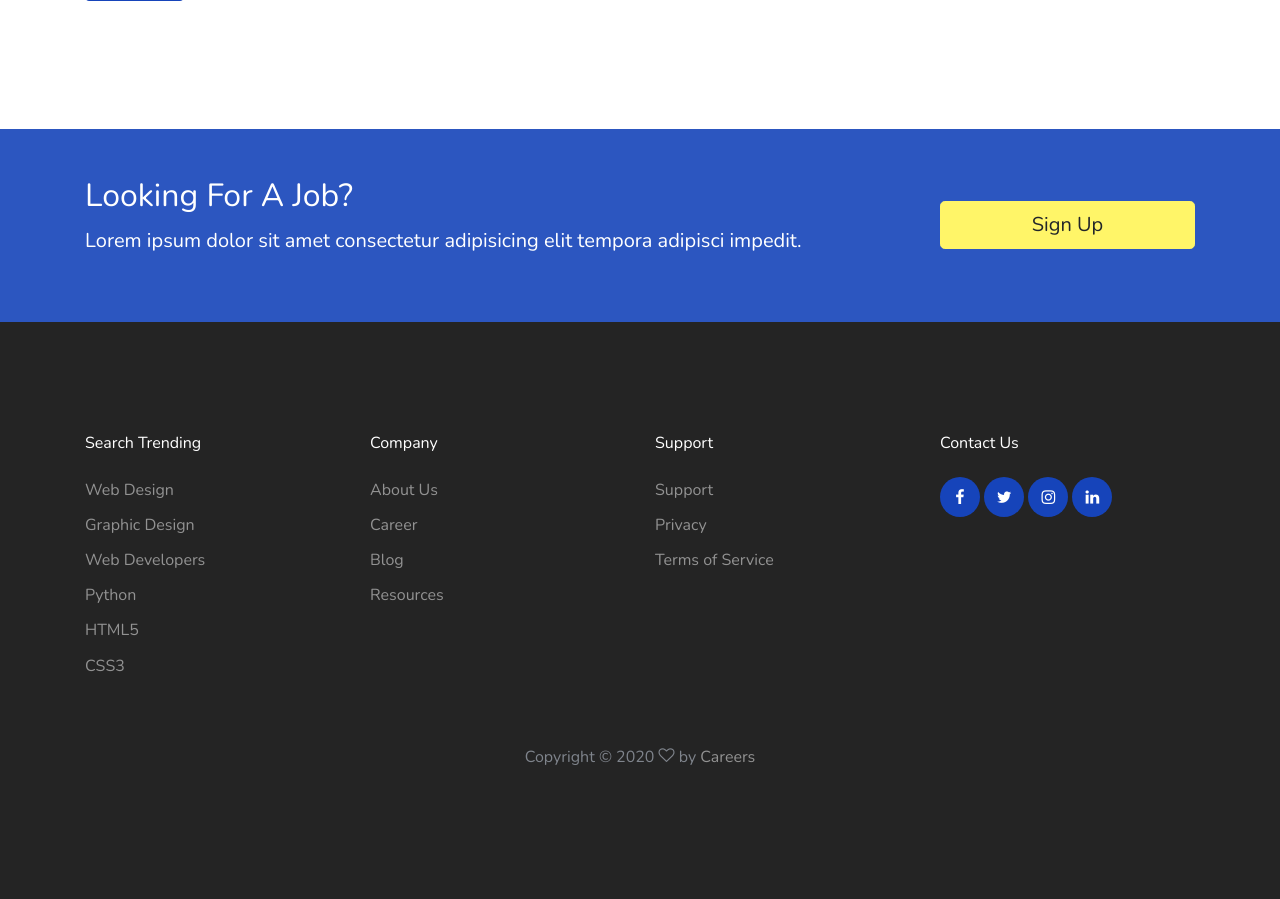
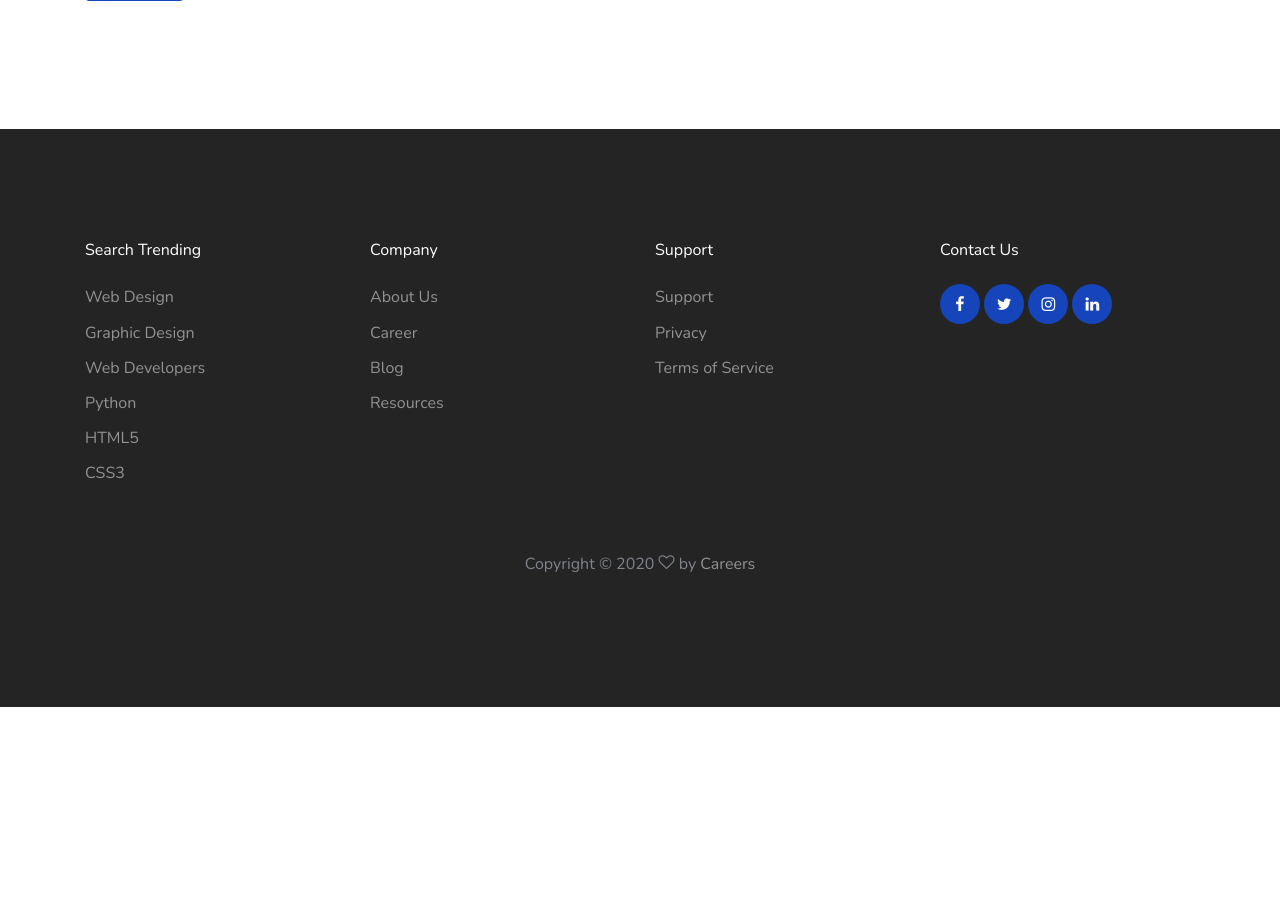
Before and after one commit to nazmul199512/django-job-portal, a Django app: page /accounts/signup/ in a window 1280 px wide. Shown: the part 1143-2042 px from the top of the page. After the commit the page ends 1850 px from the top, so only its background shows below. Run offline with Django 3.2, Linux system fonts and the light colour scheme; some libraries are stand-ins or nearby versions; some web fonts are replaced.

Commit message:
Update base.html

```diff
--- a/job_portal/templates/base.html
+++ b/job_portal/templates/base.html
@@ -1,4 +1,3 @@
-
 {% load static %}
 
 
@@ -39,21 +38,7 @@
     {% endblock %}
 
 
-    <section class="py-5 bg-image overlay-primary fixed overlay" >
-      <div class="container">
-        <div class="row align-items-center">
-          <div class="col-md-8">
-            <h2 class="text-white">Looking For A Job?</h2>
-            <p class="mb-0 text-white lead">Lorem ipsum dolor sit amet consectetur adipisicing elit tempora adipisci
-              impedit.</p>
-              </p>
-          </div>
-          <div class="col-md-3 ml-auto">
-            <a href="{% url 'accounts:signup' %}" class="btn btn-warning btn-block btn-lg">Sign Up</a>
-          </div>
-        </div>
-      </div>
-    </section>
+
 
     <footer class="site-footer">
 
@@ -104,7 +89,8 @@
                     <p>
                         <!-- Link back to Colorlib can't be removed. Template is licensed under CC BY 3.0. -->
                         Copyright &copy;
-              <script>document.write(new Date().getFullYear());</script>  <i
+                        <script>document.write(new Date().getFullYear());</script>
+                        <i
                                 class="icon-heart-o" aria-hidden="true"></i> by <a href="om" target="_blank">Careers</a>
                         <!-- Link back to Colorlib can't be removed. Template is licensed under CC BY 3.0. -->
                     </p>
```
Lines whose indentation alone changed are shown as unchanged.
